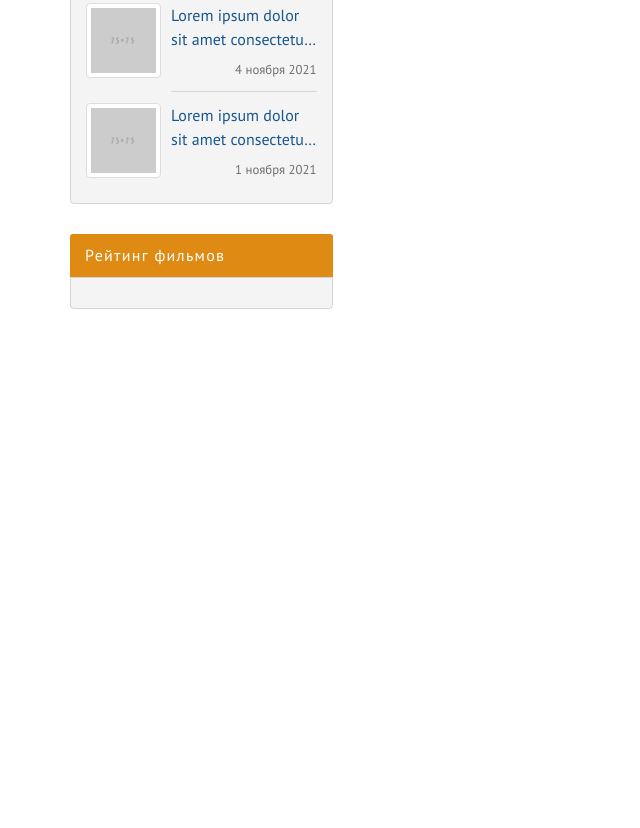
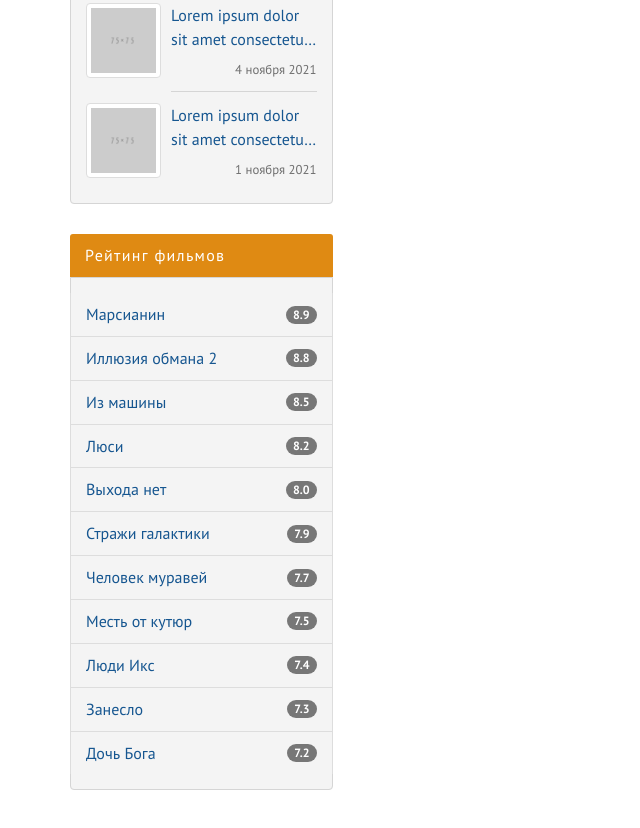
Before and after one commit to no-vipr/kinozal-template, a website: page index.html in a window 1280 px wide. Shown: the part 1607-2435 px from the top of the page, without its empty margins (0-640 px from the left). Before the commit the page ends 1996 px from the top, so only its background shows below. Drawn offline with Linux system fonts and the light colour scheme.

Commit message:
finished top-films

```diff
--- a/assets/scss/_sidebar.scss
+++ b/assets/scss/_sidebar.scss
@@ -97,3 +97,50 @@ $image-size-with-padding: $image-size + $gap-md;
     color: $color-gray-dark;
   }
 }
+
+.top-films {
+  &__body {
+    padding-right: 0;
+    padding-left: 0;
+  }
+
+  &__list {
+    margin-bottom: 0;
+  }
+
+  &__item {
+    margin-left: -1px;
+    margin-right: -1px;
+    background-color: transparent;
+    color: $color-primary !important;
+    padding-right: 55px;
+
+    &:first-child {
+      border-top: none;
+      border-radius: 0;
+    }
+
+    &:last-child {
+      border-bottom: none;
+      border-radius: 0;
+    }
+
+    &:hover,
+    &:focus {
+      background-color: $color-accent !important;
+      color: $color-white !important;
+      border-color: $color-accent;
+
+      .badge {
+        background-color: $color-dark;
+      }
+    }
+  }
+
+  &__badge {
+    position: absolute;
+    top: 50%;
+    right: $gap;
+    transform: translateY(-50%);
+  }
+}
--- a/index.html
+++ b/index.html
@@ -230,8 +230,31 @@
 
         <div class="top-films panel panel-info">
           <div class="panel-heading">Рейтинг фильмов</div>
-          <div class="panel-body">
-
+          <div class="top-films__body panel-body">
+            <div class="top-films__list list-group">
+              <a href="#" class="top-films__item list-group-item">Марсианин <span
+                  class="top-films__badge badge">8.9</span></a>
+              <a href="#" class="top-films__item list-group-item">Иллюзия обмана 2 <span
+                  class="top-films__badge badge">8.8</span></a>
+              <a href="#" class="top-films__item list-group-item">Из машины <span
+                  class="top-films__badge badge">8.5</span></a>
+              <a href="#" class="top-films__item list-group-item">Люси <span
+                  class="top-films__badge badge">8.2</span></a>
+              <a href="#" class="top-films__item list-group-item">Выхода нет <span
+                  class="top-films__badge badge">8.0</span></a>
+              <a href="#" class="top-films__item list-group-item">Стражи галактики <span
+                  class="top-films__badge badge">7.9</span></a>
+              <a href="#" class="top-films__item list-group-item">Человек муравей <span
+                  class="top-films__badge badge">7.7</span></a>
+              <a href="#" class="top-films__item list-group-item">Месть от кутюр <span
+                  class="top-films__badge badge">7.5</span></a>
+              <a href="#" class="top-films__item list-group-item">Люди Икс <span
+                  class="top-films__badge badge">7.4</span></a>
+              <a href="#" class="top-films__item list-group-item">Занесло <span
+                  class="top-films__badge badge">7.3</span></a>
+              <a href="#" class="top-films__item list-group-item">Дочь Бога <span
+                  class="top-films__badge badge">7.2</span></a>
+            </div>
           </div>
         </div>
 
```
Also changed, not shown: assets/css/style.css.
